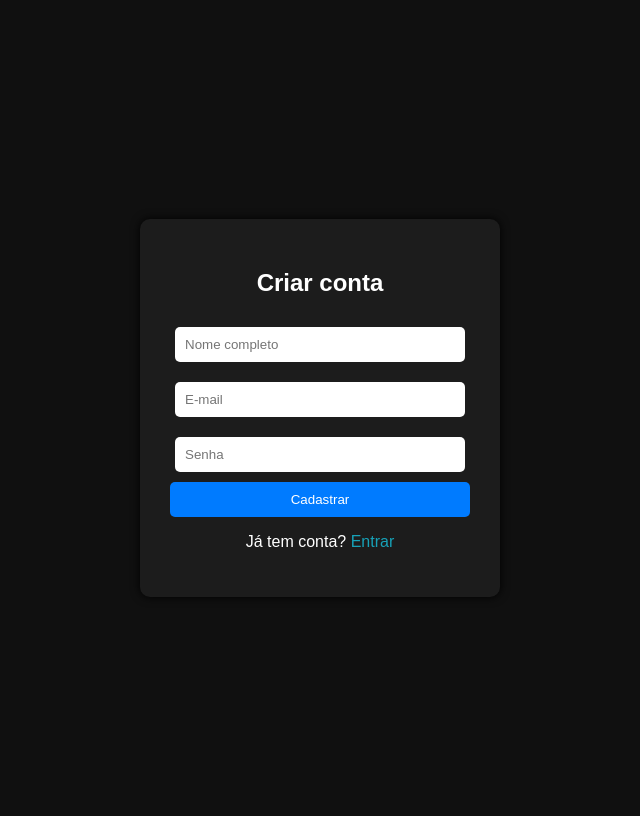
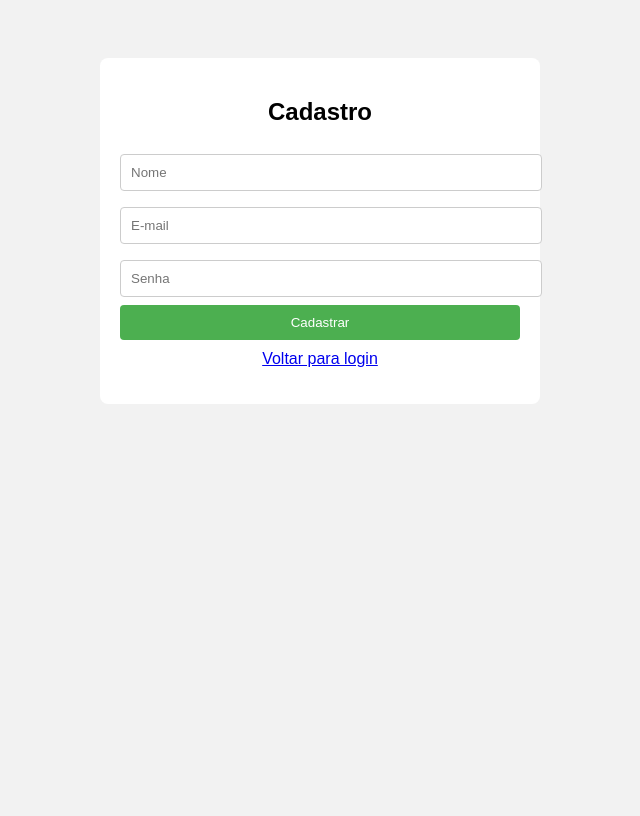
Before and after one commit to Meibuo/Meu-Ponto, a Flask app: page /cadastro in a window 1280 px wide. Shown: the whole page, without its empty margins (320-960 px from the left). After the commit the page ends 404 px from the top, so only its background shows below. Run offline with Flask 3, Linux system fonts and the light colour scheme; parts of the project's set-up code (start-up, migrations or seed data) failed here and were passed over; some libraries are stand-ins or nearby versions.

Commit message:
Add files via upload

```diff
--- a/templates/cadastro.html
+++ b/templates/cadastro.html
@@ -3,59 +3,44 @@
 <head>
     <meta charset="UTF-8">
     <meta name="viewport" content="width=device-width, initial-scale=1.0">
-    <title>Cadastrar</title>
+    <title>Cadastro</title>
     <style>
-        body {
-            font-family: Arial, sans-serif;
-            background-color: #101010;
-            color: #fff;
-            display: flex;
-            justify-content: center;
-            align-items: center;
-            height: 100vh;
+        body { font-family: Arial, sans-serif; background-color: #f2f2f2; padding: 50px; }
+        .container { max-width: 400px; margin: auto; background: #fff; padding: 20px; border-radius: 8px; }
+        h2 { text-align: center; }
+        input[type="text"], input[type="email"], input[type="password"] {
+            width: 100%; padding: 10px; margin: 8px 0; border-radius: 4px; border: 1px solid #ccc;
         }
-        .container {
-            background-color: #1c1c1c;
-            padding: 30px;
-            border-radius: 10px;
-            box-shadow: 0 0 10px #000;
-            width: 300px;
-            text-align: center;
-        }
-        input {
-            width: 90%;
-            padding: 10px;
-            margin: 10px 0;
-            border-radius: 5px;
-            border: none;
-        }
-        button {
-            width: 100%;
-            padding: 10px;
-            background-color: #007bff;
-            color: white;
-            border: none;
-            border-radius: 5px;
-            cursor: pointer;
-        }
-        button:hover { background-color: #0056b3; }
-        a {
-            color: #17a2b8;
-            text-decoration: none;
-        }
-        a:hover { text-decoration: underline; }
+        button { width: 100%; padding: 10px; background-color: #4CAF50; color: white; border: none; border-radius: 4px; cursor: pointer; }
+        button:hover { background-color: #45a049; }
+        .flash { padding: 10px; margin-bottom: 15px; border-radius: 4px; }
+        .erro { background-color: #f8d7da; color: #721c24; }
+        .sucesso { background-color: #d4edda; color: #155724; }
     </style>
 </head>
 <body>
     <div class="container">
-        <h2>Criar conta</h2>
-        <form method="POST" action="{{ url_for('registrar') }}">
-            <input type="text" name="nome" placeholder="Nome completo" required>
+        <h2>Cadastro</h2>
+
+        <!-- Exibe mensagens flash -->
+        {% with messages = get_flashed_messages(with_categories=true) %}
+          {% if messages %}
+            {% for category, message in messages %}
+              <div class="flash {{ category }}">{{ message }}</div>
+            {% endfor %}
+          {% endif %}
+        {% endwith %}
+
+        <form action="{{ url_for('registrar') }}" method="POST">
+            <input type="text" name="nome" placeholder="Nome" required>
             <input type="email" name="email" placeholder="E-mail" required>
             <input type="password" name="senha" placeholder="Senha" required>
             <button type="submit">Cadastrar</button>
         </form>
-        <p>Já tem conta? <a href="{{ url_for('login') }}">Entrar</a></p>
+
+        <p style="text-align:center; margin-top:10px;">
+            <a href="{{ url_for('login') }}">Voltar para login</a>
+        </p>
     </div>
 </body>
 </html>
```
Also changed, not shown: templates/login.html (+28 -42 lines).
